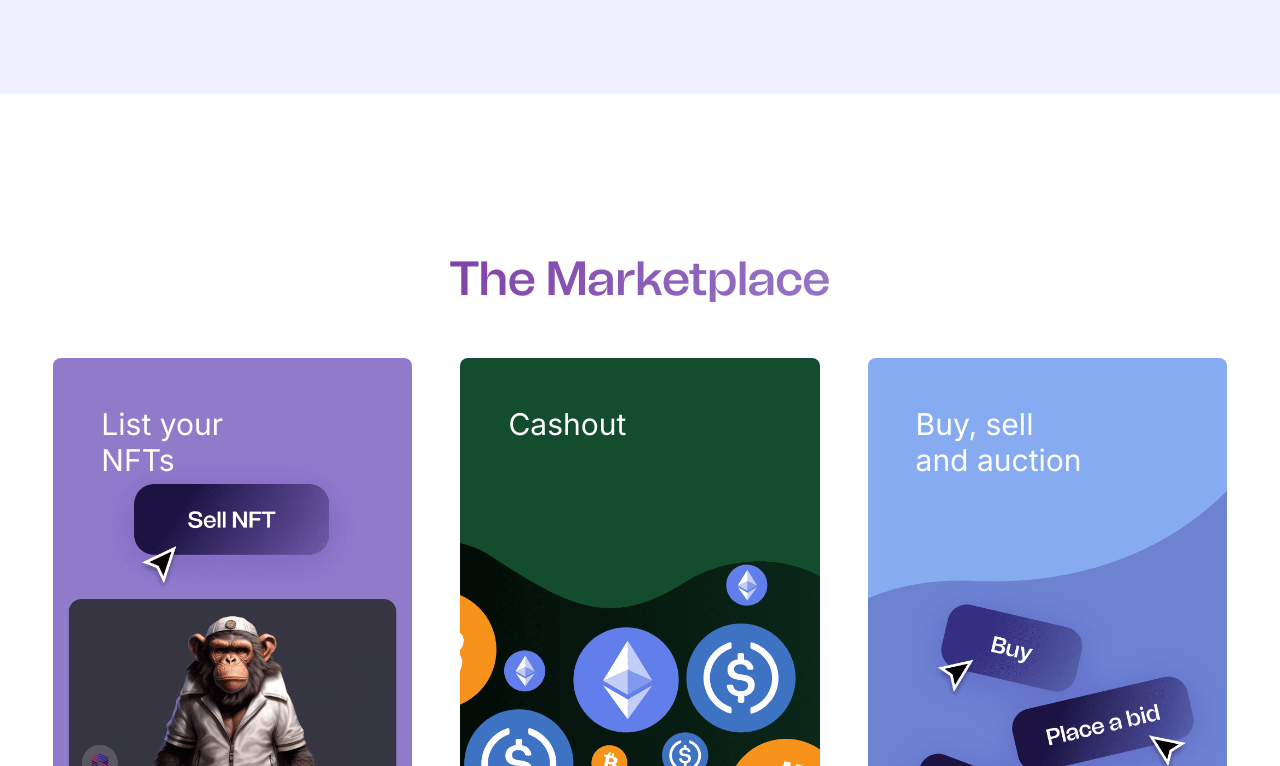
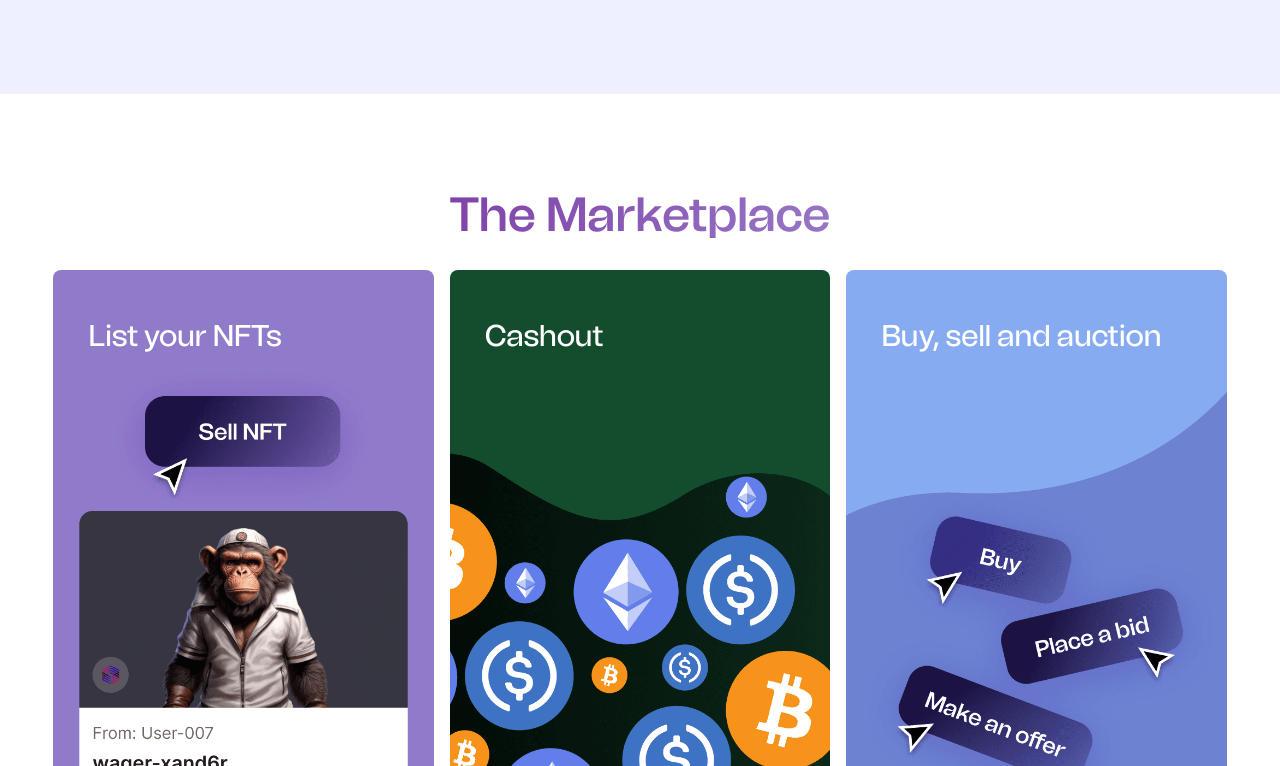
Before and after one commit to gitguti/bug-free-spoon, a Next.js app: page / in a window 1280 px wide. Shown: the part 1714-2480 px from the top of the page. Built offline with nearby package versions, Linux system fonts and the light colour scheme.

Commit message:
updated third section

```diff
--- a/src/app/components/home/Carousel.jsx
+++ b/src/app/components/home/Carousel.jsx
@@ -25,7 +25,7 @@ export default function Carousel({
     const totalWidth = 90 * slides.length;
 
     return (
-      <div className="overflow-hidden relative flex flex-col pb-4">
+      <div className="overflow-hidden relative flex flex-col pb-2">
         <div
           className="flex gap-4 transition-transform ease-out duration-500"
           style={{ width: `${totalWidth}%`, transform: `translateX(-${curr * slideWidth}%)` }}
--- a/src/app/components/home/Section3.jsx
+++ b/src/app/components/home/Section3.jsx
@@ -14,16 +14,16 @@ const Section3 = () => {
 
   return (
     <div className="bg-white">
-    <div className="py-16 lg:py-40 2xl:py-48 mx-auto px-px sm:px-8  md:px-0  w-11/12 4xl:w-10/12">
+    <div className="py-12 md:py-20 lg:py-24 3xl:py-36 4xl:py-48 mx-auto px-px sm:px-8  md:px-0  w-11/12 4xl:w-10/12">
     <div className="">
-      <div className="mb-12">
-        <h2 className="text-3xl md:text-5xl 2xl:text-7xl font-tomato font-semibold leading-normal mb-7 md:mb-14 text-center text-gradient">The Marketplace</h2>
+      <div className="mb-8 3xl:mb-12 4xl:mb-16">
+        <h2 className="text-3xl md:text-5xl 2xl:text-7xl font-tomato font-semibold leading-normal text-center text-gradient">The Marketplace</h2>
       </div>
       <div className="flex flex-col lg:flex-row space-between gap-4 md:gap-6 block md:hidden">
         <Carousel slides={slides} />
       </div>
 
-      <div className="space-between gap-4 md:gap-6 xl:gap-12 hidden md:flex">
+      <div className="space-between gap-4 md:gap-[0.8rem] xl:gap-4 4xl:gap-6 hidden md:flex">
         <Card title="List your NFTs" backgroundImage="/section31.png" titleColor="text-white" />
         <Card title="Cashout" backgroundImage="/section32.png" titleColor="text-white" />
         <Card title="Buy, sell and auction" backgroundImage="/section33.png" titleColor="text-white" />
@@ -35,7 +35,7 @@ const Section3 = () => {
 };
 
 const Card = ({ title, backgroundImage, titleColor }) => {
-  const titleClasses = `absolute top-2 left-2 md:top-4 md:left-4 xl:p-8 md:text-xl xl:text-3xl w-2/3  ${titleColor}`;
+  const titleClasses = `absolute top-2 left-2 md:top-4 md:left-4 lg:top-8 lg:left-[2.2rem] 3xl:top-16 3xl:left-[2.5rem] 4xl:top-20 4xl:left-14 md:text-xl xl:text-3xl xl:top-12 w-2/3 lg:text-2xl 3xl:text-[2.5rem] 4xl:text-[3.5rem] lg:w-full font-tomato font-medium  ${titleColor}`;
 
   return (
     <div className="card h-80 lg:h-[20rem] xl:h-[25rem] 2xl:h-[36rem] sm:w-full 2xl:w-1/3 rounded-lg 2xl:rounded-2xl overflow-hidden relative" style={{ backgroundImage: `url(${backgroundImage})` }}>
```
